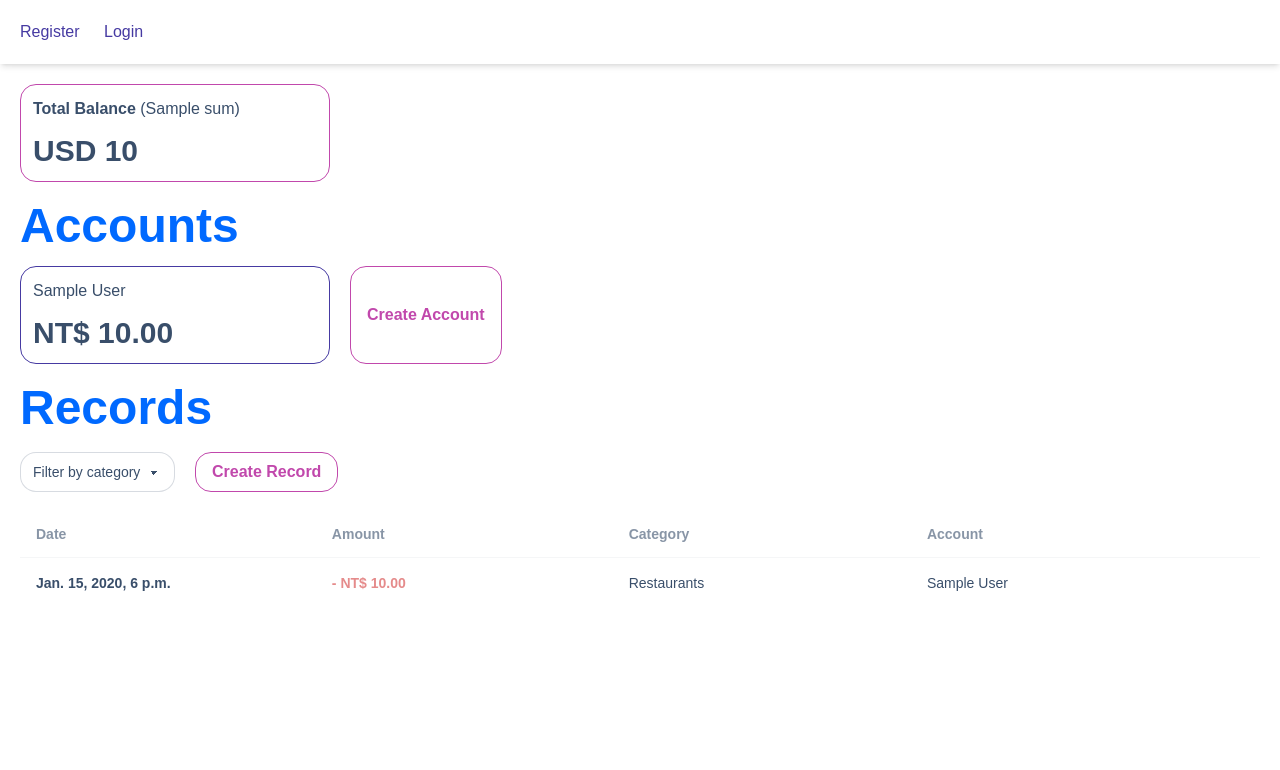
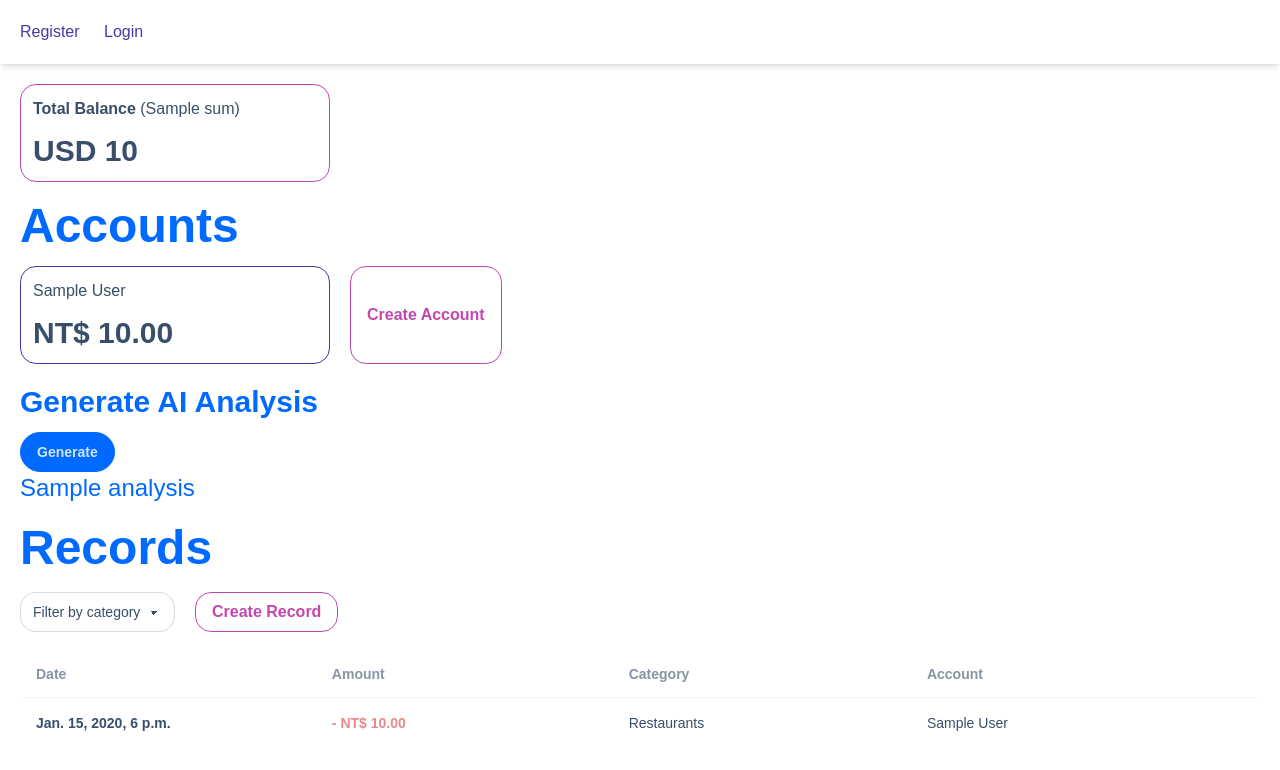
Before and after one commit to legosthes/expense-tracker, a Django app: template templates/pages/accounts.html in a window 1280 px wide. Shown: the top 770 px of the page. Run offline with Django 5.2, Linux system fonts and the light colour scheme; tables that the repository leaves empty hold one stand-in row (values such as "Sample post"); the template is opened without the code that fills it: values that come from a table or form of the project are taken from there, most other values are stand-ins (such as "Sample title", 1, 10 or a date in 2020).

Commit message:
feat: implement analysis on template

```diff
--- a/apps/accounts/views.py
+++ b/apps/accounts/views.py
@@ -46,7 +46,10 @@ def accounts(request):
                 record.save()
                 return redirect("accounts:accounts")
         if request.POST["_method"] == "analyze":
-            analysis = analyze_records(request.user)
+            analysis = analyze_records(
+                list(records.values("amount", "type", "category"))
+            )
+            print(analysis)
             return render(
                 request,
                 "pages/accounts.html",
--- a/public/styles/style.css
+++ b/public/styles/style.css
@@ -17,6 +17,8 @@
     --text-base--line-height: calc(1.5 / 1);
     --text-xl: 1.25rem;
     --text-xl--line-height: calc(1.75 / 1.25);
+    --text-2xl: 1.5rem;
+    --text-2xl--line-height: calc(2 / 1.5);
     --text-3xl: 1.875rem;
     --text-3xl--line-height: calc(2.25 / 1.875);
     --text-5xl: 3rem;
@@ -1876,6 +1878,9 @@
   .table {
     display: table;
   }
+  .h-10 {
+    height: calc(var(--spacing) * 10);
+  }
   .h-12 {
     height: calc(var(--spacing) * 12);
   }
@@ -2049,6 +2054,10 @@
   }
   .pr-5 {
     padding-right: calc(var(--spacing) * 5);
+  }
+  .text-2xl {
+    font-size: var(--text-2xl);
+    line-height: var(--tw-leading, var(--text-2xl--line-height));
   }
   .text-3xl {
     font-size: var(--text-3xl);
--- a/templates/pages/accounts.html
+++ b/templates/pages/accounts.html
@@ -42,6 +42,21 @@
 
 </div>
 
+<h3 id="analysis-title" class="text-3xl text-primary font-bold pt-5">Generate AI Analysis</h3>
+
+
+
+<form action="{%url 'accounts:accounts'%}" method="post">
+    <input type="hidden" name="_method" value="analyze" />
+    {% csrf_token %}
+    <button class="btn btn-primary mt-3 rounded-3xl px-4 h-10 cursor-pointer transition-all duration-300 ease-in-out">Generate</button>
+</form>
+
+<p class="text-2xl text-primary">{{analysis}}</p>
+
+
+
+
 {%include 'pages/records.html'%}
 
 
```
Also changed, not shown: apps/ai/langchain.py (+7 -11 lines).
